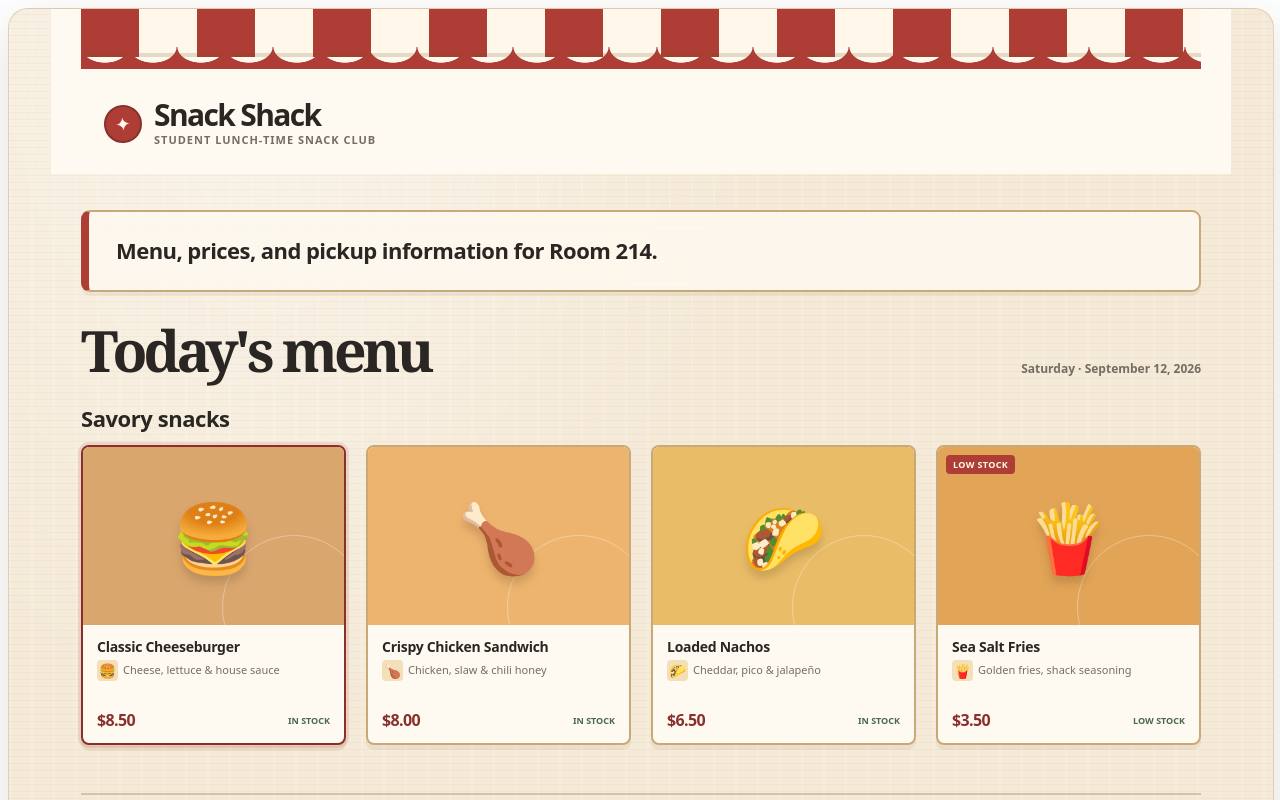
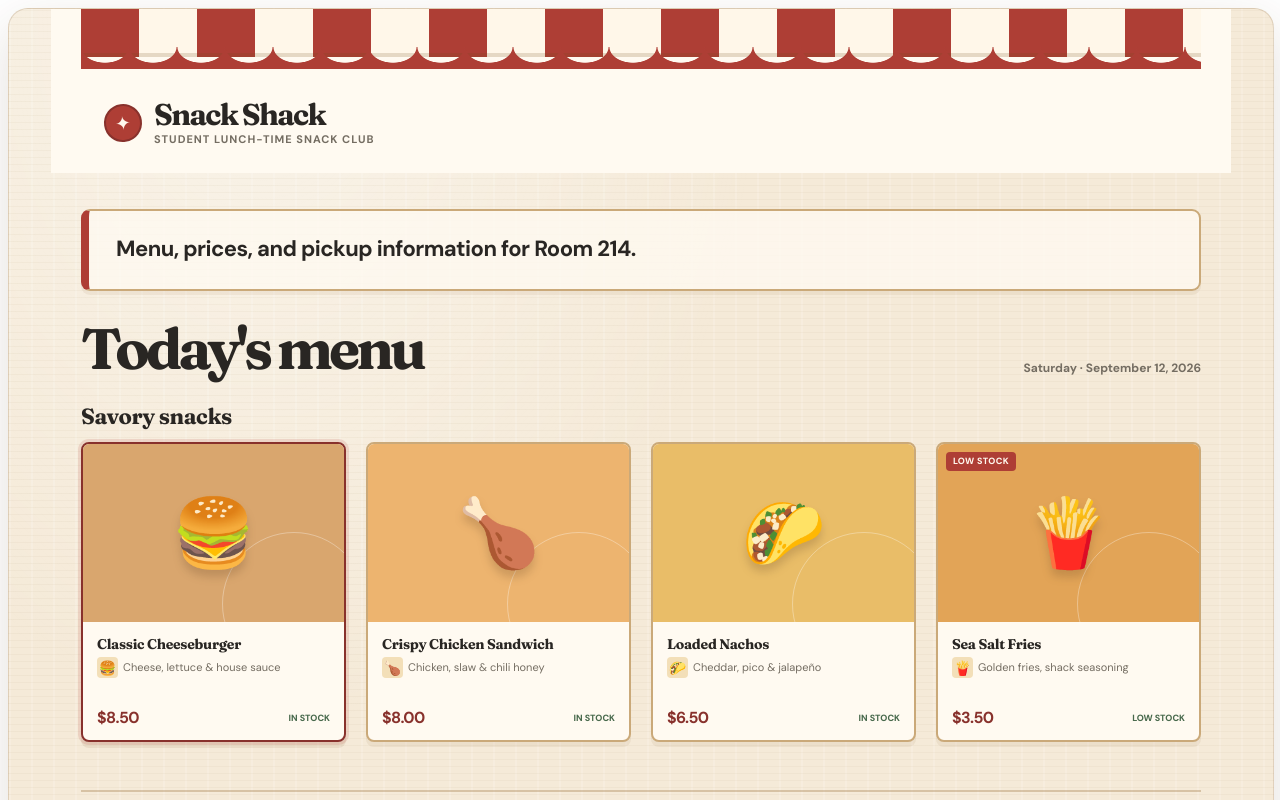
Before and after one commit to lavender-amethyst-cutie-pie/Snack-Shack, a plain HTML site: page index.html in a window 1280 px wide. Shown: the top 800 px of the page. Drawn offline with Linux system fonts and the light colour scheme.

Commit message:
Improve website typography

```diff
--- a/index.html
+++ b/index.html
@@ -5,6 +5,9 @@
   <meta name="viewport" content="width=device-width, initial-scale=1">
   <meta name="description" content="Snack Shack student lunch-time snack club menu">
   <title>Snack Shack</title>
+  <link rel="preconnect" href="https://fonts.googleapis.com">
+  <link rel="preconnect" href="https://fonts.gstatic.com" crossorigin>
+  <link href="https://fonts.googleapis.com/css2?family=DM+Sans:wght@400;500;600;700;800&family=Fraunces:opsz,wght@9..144,600;9..144,700;9..144,800&display=swap" rel="stylesheet">
 </head>
 <body>
 <div id="snack-shack-menu">
@@ -20,10 +23,12 @@
       --ss-red-dark: #88312c;
       --ss-yellow: #f2c85e;
       --ss-green: #48694c;
+      --ss-display: "Fraunces", Georgia, serif;
+      --ss-body: "DM Sans", "Trebuchet MS", sans-serif;
       width: 100%;
       overflow: visible;
       color: var(--ss-ink);
-      font-family: system-ui, -apple-system, BlinkMacSystemFont, "Segoe UI", sans-serif;
+      font-family: var(--ss-body);
       background-color: var(--ss-wood);
       background-image:
         repeating-linear-gradient(0deg, rgba(133, 93, 43, .045) 0 1px, transparent 1px 7px),
@@ -44,19 +49,19 @@
     #snack-shack-menu .ss-brand { display: flex; align-items: center; gap: 12px; color: var(--ss-ink); }
     #snack-shack-menu .ss-mark { display: grid; width: 38px; height: 38px; place-items: center; color: #fff8ed; background: var(--ss-red); border: 2px solid var(--ss-red-dark); border-radius: 50%; font-size: 19px; transform: rotate(-8deg); }
     #snack-shack-menu .ss-brand-copy { display: grid; gap: 2px; }
-    #snack-shack-menu .ss-brand-name { font-size: 30px; font-weight: 800; letter-spacing: -.055em; line-height: 1; }
+    #snack-shack-menu .ss-brand-name { font-family: var(--ss-display); font-size: 30px; font-weight: 700; letter-spacing: -.055em; line-height: 1; }
     #snack-shack-menu .ss-brand-subtitle { color: var(--ss-muted); font-size: 11px; font-weight: 700; letter-spacing: .09em; text-transform: uppercase; }
     #snack-shack-menu .ss-content { padding-top: 36px; }
     #snack-shack-menu .ss-hero { display: flex; align-items: center; justify-content: space-between; gap: 24px; margin-bottom: 31px; padding: 24px 27px 25px; background: rgba(255, 250, 241, .79); border: 2px solid var(--ss-tan); border-left: 8px solid var(--ss-red); border-radius: 9px; box-shadow: 0 4px 0 rgba(128, 89, 39, .08); }
     #snack-shack-menu .ss-hero-copy { max-width: 640px; margin: 0; color: var(--ss-ink); font-size: clamp(16px, 2.2vw, 22px); font-weight: 700; letter-spacing: -.025em; line-height: 1.3; }
     #snack-shack-menu .ss-heading { display: flex; align-items: end; justify-content: space-between; gap: 20px; margin-bottom: 20px; }
-    #snack-shack-menu .ss-heading h1 { margin: 0; color: var(--ss-ink); font-family: Georgia, serif; font-size: clamp(37px, 5vw, 57px); letter-spacing: -.07em; line-height: .96; }
+    #snack-shack-menu .ss-heading h1 { margin: 0; color: var(--ss-ink); font-family: var(--ss-display); font-size: clamp(37px, 5vw, 57px); font-weight: 700; letter-spacing: -.07em; line-height: .96; }
     #snack-shack-menu .ss-today { color: var(--ss-muted); font-size: 12px; font-weight: 700; white-space: nowrap; }
     #snack-shack-menu .ss-category { margin-top: 26px; scroll-margin-top: 20px; }
     #snack-shack-menu .ss-category:first-of-type { margin-top: 0; }
     #snack-shack-menu .ss-category-heading { display: flex; align-items: baseline; gap: 10px; margin-bottom: 12px; }
     #snack-shack-menu .ss-category + .ss-category { margin-top: 48px; padding-top: 30px; border-top: 2px solid rgba(165, 128, 79, .38); }
-    #snack-shack-menu .ss-category-heading h2 { margin: 0; color: var(--ss-ink); font-size: 22px; letter-spacing: -.02em; }
+    #snack-shack-menu .ss-category-heading h2 { margin: 0; color: var(--ss-ink); font-family: var(--ss-display); font-size: 22px; font-weight: 700; letter-spacing: -.02em; }
     #snack-shack-menu .ss-category-heading span { color: var(--ss-muted); font-size: 11px; }
     #snack-shack-menu .ss-grid { display: grid; grid-template-columns: repeat(4, minmax(0, 1fr)); gap: 20px; }
     #snack-shack-menu .ss-product { display: block; min-width: 0; padding: 0; overflow: hidden; color: inherit; text-align: left; background: var(--ss-paper); border: 2px solid var(--ss-tan); border-radius: 8px; box-shadow: 0 5px 0 rgba(128, 89, 39, .08); cursor: pointer; }
@@ -76,7 +81,7 @@
     #snack-shack-menu .ss-cheese { background: #e89865; }
     #snack-shack-menu .ss-badge { position: absolute; z-index: 2; top: 8px; left: 8px; padding: 5px 7px; color: #fff8ee; background: var(--ss-red); border-radius: 4px; font-size: 9px; font-weight: 800; letter-spacing: .04em; text-transform: uppercase; }
     #snack-shack-menu .ss-item-info { display: flex; min-height: 118px; flex-direction: column; padding: 14px 14px 12px; }
-    #snack-shack-menu .ss-item-info h3 { margin: 0 0 4px; color: var(--ss-ink); font-size: 14px; font-weight: 800; letter-spacing: -.02em; line-height: 1.2; }
+    #snack-shack-menu .ss-item-info h3 { margin: 0 0 4px; color: var(--ss-ink); font-family: var(--ss-display); font-size: 14px; font-weight: 700; letter-spacing: -.02em; line-height: 1.2; }
     #snack-shack-menu .ss-item-note { display: flex; align-items: center; gap: 5px; margin: 0; color: var(--ss-muted); font-size: 11px; line-height: 1.35; }
     #snack-shack-menu .ss-description-picture { display: inline-grid; width: 21px; height: 21px; flex: 0 0 auto; place-items: center; border-radius: 4px; background: #f3dfb8; font-size: 14px; line-height: 1; }
     #snack-shack-menu .ss-price { display: flex; align-items: center; justify-content: space-between; gap: 8px; margin-top: auto; padding-top: 10px; }
@@ -85,12 +90,12 @@
     #snack-shack-menu .ss-detail { display: grid; grid-template-columns: auto 1fr auto; gap: 15px; align-items: center; margin-top: 29px; padding: 17px 19px; background: rgba(255, 250, 241, .87); border: 2px solid var(--ss-tan); border-radius: 8px; }
     #snack-shack-menu .ss-detail-icon { display: grid; width: 44px; height: 44px; place-items: center; border-radius: 7px; background: var(--ss-yellow); font-size: 24px; }
     #snack-shack-menu .ss-detail-label { margin: 0 0 3px; color: var(--ss-red-dark); font-size: 9px; font-weight: 800; letter-spacing: .1em; text-transform: uppercase; }
-    #snack-shack-menu .ss-detail-name { margin: 0; color: var(--ss-ink); font-size: 16px; font-weight: 800; }
+    #snack-shack-menu .ss-detail-name { margin: 0; color: var(--ss-ink); font-family: var(--ss-display); font-size: 16px; font-weight: 700; }
     #snack-shack-menu .ss-detail-note { margin: 3px 0 0; color: var(--ss-muted); font-size: 11px; }
     #snack-shack-menu .ss-detail-price { color: var(--ss-red-dark); font-size: 21px; font-weight: 900; white-space: nowrap; }
     #snack-shack-menu .ss-info-row { display: grid; grid-template-columns: 1fr 1fr; gap: 15px; margin-top: 30px; }
     #snack-shack-menu .ss-info-box { padding: 17px 18px; background: rgba(255, 250, 241, .75); border-top: 4px solid var(--ss-red); border-radius: 6px; }
-    #snack-shack-menu .ss-info-box h2 { margin: 0 0 5px; color: var(--ss-ink); font-size: 14px; }
+    #snack-shack-menu .ss-info-box h2 { margin: 0 0 5px; color: var(--ss-ink); font-family: var(--ss-display); font-size: 14px; font-weight: 700; }
     #snack-shack-menu .ss-info-box p { margin: 0; color: var(--ss-muted); font-size: 12px; line-height: 1.45; }
     #snack-shack-menu .ss-info-box strong { color: var(--ss-ink); }
     #snack-shack-menu .ss-footer { display: flex; justify-content: space-between; padding-top: 27px; color: var(--ss-muted); font-size: 10px; }
```
